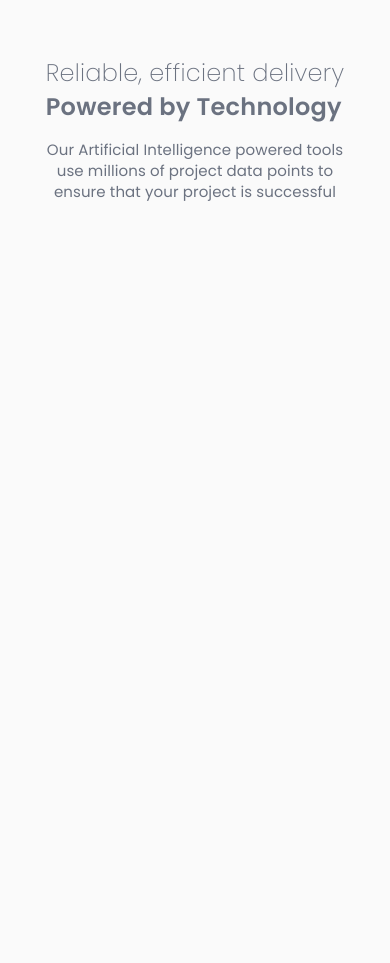
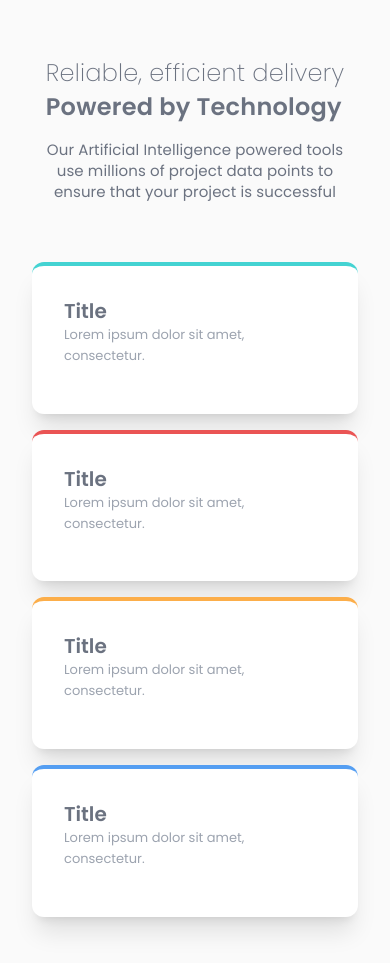
Before and after one commit to lordever/tailwind-sandbox, a website: page index.html in a window 390 px wide. Drawn offline with Linux system fonts and the light colour scheme.

Commit message:
Cards responsive styling has been completed

```diff
--- a/index.html
+++ b/index.html
@@ -14,10 +14,10 @@
 
     <title>Four card sample</title>
 </head>
-<body class="bg-grey-100">
+<body class="bg-grey-100 h-screen">
     <!-- Text header section -->
     <section
-            class="flex flex-col gap-4 items-center h-screen mt-[56px] mb-[60px] lg:mt-[102px]
+            class="flex flex-col gap-4 items-center mt-[56px] mb-[60px] lg:mt-[102px]
             lg:mb-[80px] md:mt-10 md:mb-[74px] mx-8">
 
         <div class="flex flex-col">
@@ -30,11 +30,39 @@
         </div>
 
         <p
-                class="max-w-[316px] md:max-w-[516px] text-mobile-preset-4 md:text-preset-4 text-gray-500 text-center">Our
+                class="max-w-[316px] md:max-w-[516px] text-mobile-preset-4 md:text-preset-4 text-gray-500 text-center">
+            Our
             Artificial
             Intelligence powered tools use millions of project data
             points to
             ensure that your project is successful</p>
     </section>
+
+    <!-- Cards section -->
+    <section
+            class="flex flex-col lg:flex-row md:flex-col gap-4 justify-center items-center
+            mt-[60px] md:mt-[74px] pb-[46px] mx-8">
+        <div class="card border-cyan">
+            <h2 class="text-preset-3 text-gray-500">Title</h2>
+            <p class="text-preset-5 text-gray-400">Lorem ipsum dolor sit amet, consectetur.</p>
+        </div>
+
+        <div class="flex lg:flex-col md:flex-row flex-col gap-4">
+            <div class="card border-red">
+                <h2 class="text-preset-3 text-gray-500">Title</h2>
+                <p class="text-preset-5 text-gray-400">Lorem ipsum dolor sit amet, consectetur.</p>
+            </div>
+
+            <div class="card border-orange">
+                <h2 class="text-preset-3 text-gray-500">Title</h2>
+                <p class="text-preset-5 text-gray-400">Lorem ipsum dolor sit amet, consectetur.</p>
+            </div>
+        </div>
+
+        <div class="card border-blue">
+            <h2 class="text-preset-3 text-gray-500">Title</h2>
+            <p class="text-preset-5 text-gray-400">Lorem ipsum dolor sit amet, consectetur.</p>
+        </div>
+    </section>
 </body>
 </html>
--- a/input.css
+++ b/input.css
@@ -1,3 +1,10 @@
 @tailwind base;
 @tailwind components;
 @tailwind utilities;
+
+
+@layer components {
+    .card {
+        @apply p-8 pb-[47px] shadow-xl rounded-xl bg-white border-t-4;
+    }
+}
```
Also changed, not shown: css/style.css.
